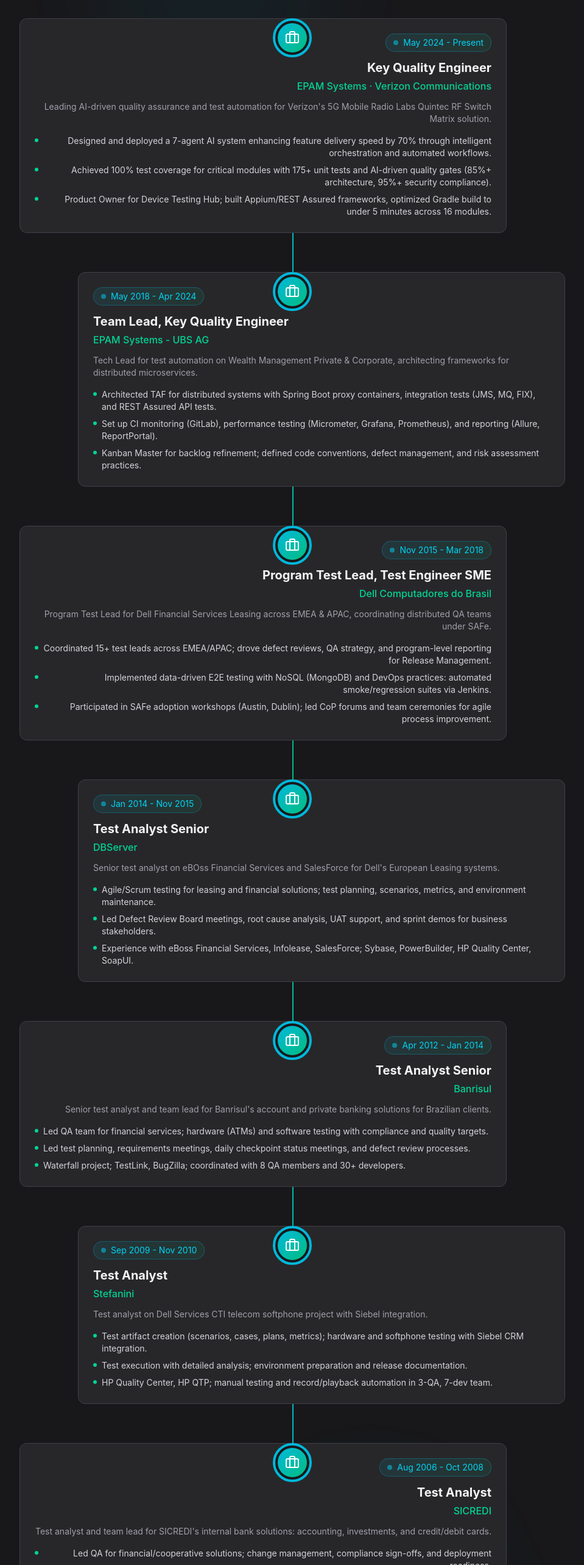
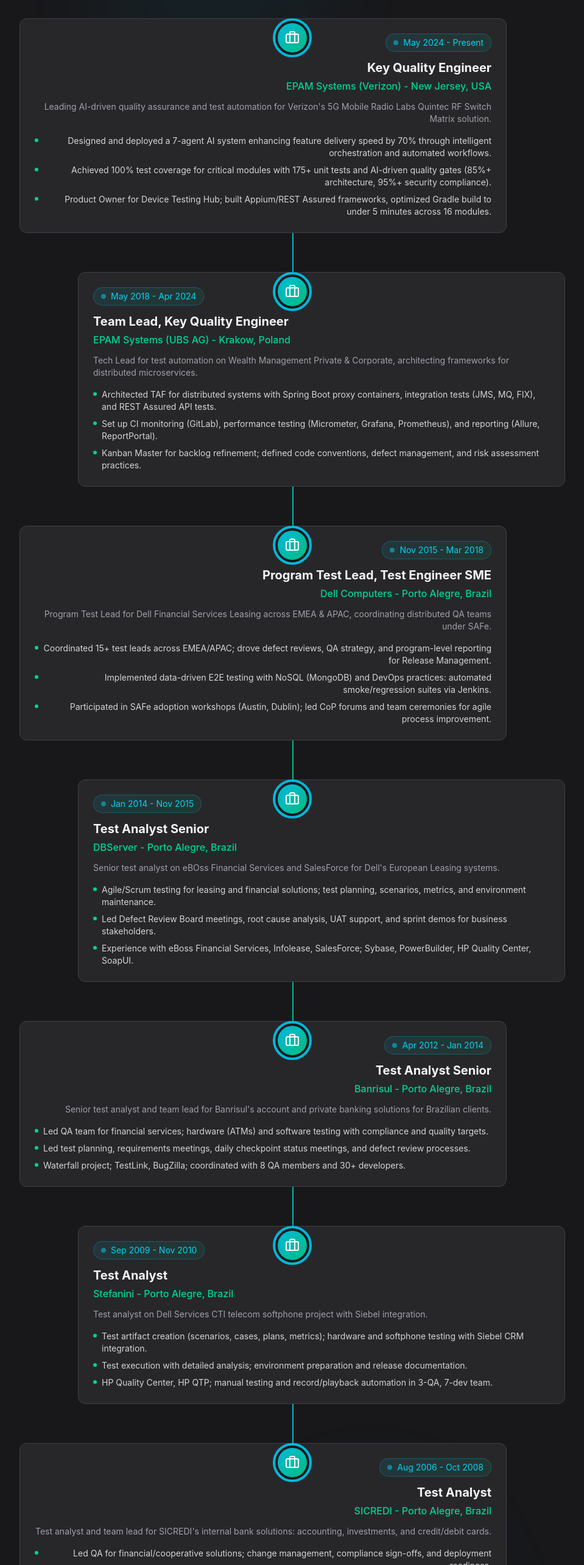
Before and after one commit to vinipx/vinipx-site, a React (Vite) app: page / in a window 1280 px wide. Shown: the part 3800-6366 px from the top of the page at 61% size, without its empty margins (160-1119 px from the left). Built offline with nearby package versions, Linux system fonts and the light colour scheme; no server answers.

Commit message:
timeilne - adjusting location to companies

```diff
--- a/src/app/components/timeline.tsx
+++ b/src/app/components/timeline.tsx
@@ -5,7 +5,7 @@
   {
     year: "May 2024 - Present",
     title: "Key Quality Engineer",
-    company: "EPAM Systems · Verizon Communications",
+    company: "EPAM Systems (Verizon) - New Jersey, USA",
     type: "career",
     description: "Leading AI-driven quality assurance and test automation for Verizon's 5G Mobile Radio Labs Quintec RF Switch Matrix solution.",
     achievements: [
@@ -17,7 +17,7 @@
   {
     year: "May 2018 - Apr 2024",
     title: "Team Lead, Key Quality Engineer",
-    company: "EPAM Systems - UBS AG",
+    company: "EPAM Systems (UBS AG) - Krakow, Poland",
     type: "career",
     description: "Tech Lead for test automation on Wealth Management Private & Corporate, architecting frameworks for distributed microservices.",
     achievements: [
@@ -29,7 +29,7 @@
   {
     year: "Nov 2015 - Mar 2018",
     title: "Program Test Lead, Test Engineer SME",
-    company: "Dell Computadores do Brasil",
+    company: "Dell Computers - Porto Alegre, Brazil",
     type: "career",
     description: "Program Test Lead for Dell Financial Services Leasing across EMEA & APAC, coordinating distributed QA teams under SAFe.",
     achievements: [
@@ -41,7 +41,7 @@
   {
     year: "Jan 2014 - Nov 2015",
     title: "Test Analyst Senior",
-    company: "DBServer",
+    company: "DBServer - Porto Alegre, Brazil",
     type: "career",
     description: "Senior test analyst on eBOss Financial Services and SalesForce for Dell's European Leasing systems.",
     achievements: [
@@ -53,7 +53,7 @@
   {
     year: "Apr 2012 - Jan 2014",
     title: "Test Analyst Senior",
-    company: "Banrisul",
+    company: "Banrisul - Porto Alegre, Brazil",
     type: "career",
     description: "Senior test analyst and team lead for Banrisul's account and private banking solutions for Brazilian clients.",
     achievements: [
@@ -65,7 +65,7 @@
   {
     year: "Sep 2009 - Nov 2010",
     title: "Test Analyst",
-    company: "Stefanini",
+    company: "Stefanini - Porto Alegre, Brazil",
     type: "career",
     description: "Test analyst on Dell Services CTI telecom softphone project with Siebel integration.",
     achievements: [
@@ -77,7 +77,7 @@
   {
     year: "Aug 2006 - Oct 2008",
     title: "Test Analyst",
-    company: "SICREDI",
+    company: "SICREDI - Porto Alegre, Brazil",
     type: "career",
     description: "Test analyst and team lead for SICREDI's internal bank solutions: accounting, investments, and credit/debit cards.",
     achievements: [
```
